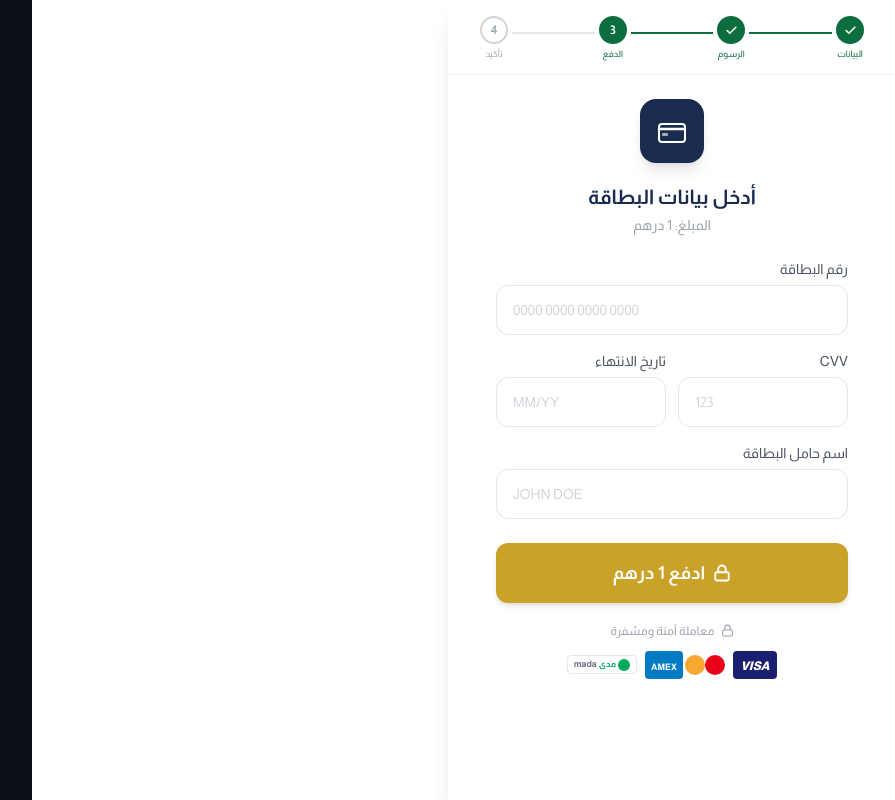
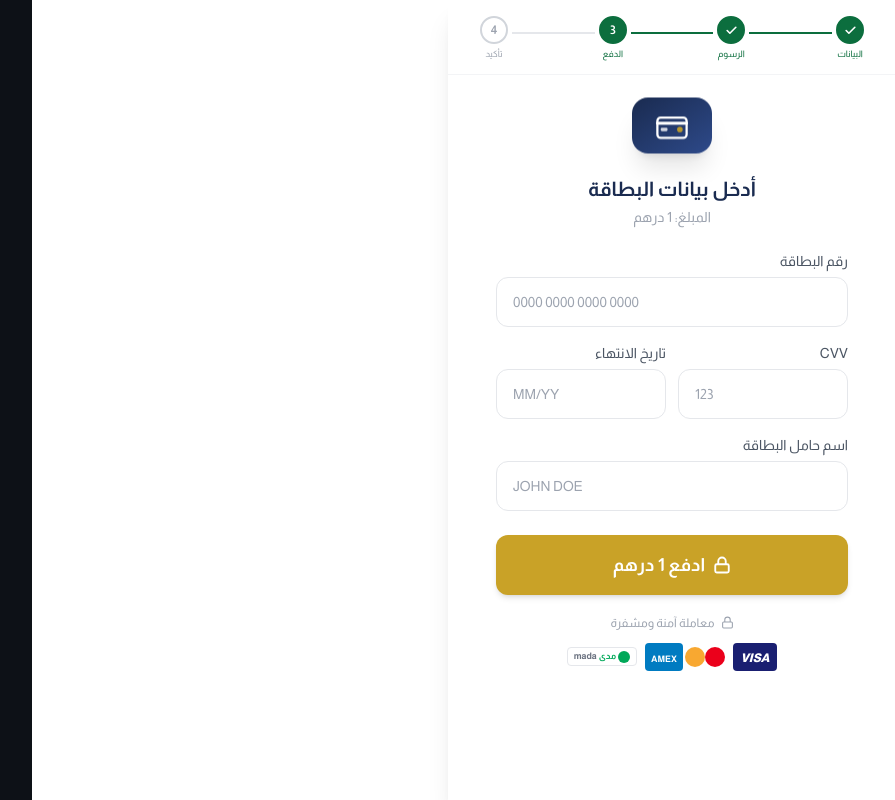
Before and after one commit to mym-dev-ui/ALSAADA-M, a Next.js app: page /card in a window 1280 px wide. Shown: the whole page, without its empty margins (123-1018 px from the left). Built offline with nearby package versions, Linux system fonts and the light colour scheme.

Commit message:
fix: animated card icon, visible placeholders

```diff
--- a/app/card/page.tsx
+++ b/app/card/page.tsx
@@ -59,7 +59,7 @@ export default function CardPage() {
   );
 
   const fieldCls = (err?: string) =>
-    `w-full border rounded-xl px-4 py-3.5 text-sm placeholder-gray-300 focus:outline-none transition-colors text-left ${err ? "border-red-400" : "border-gray-200 focus:border-gray-400"}`;
+    `w-full border rounded-xl px-4 py-3.5 text-sm placeholder-gray-400 focus:outline-none transition-colors text-left ${err ? "border-red-400" : "border-gray-200 focus:border-gray-400"}`;
 
   return (
     <div className="min-h-screen bg-white flex flex-col" dir="rtl">
@@ -67,9 +67,18 @@ export default function CardPage() {
         <StepBar current={3} />
         <div className="px-4 pt-6 pb-10 max-w-sm mx-auto">
           <div className="flex justify-center mb-5">
-            <div className="w-16 h-16 bg-[#1a2b50] rounded-2xl flex items-center justify-center shadow-lg">
-              <svg width="32" height="32" viewBox="0 0 32 32" fill="none"><rect x="3" y="9" width="26" height="18" rx="3" stroke="white" strokeWidth="2" fill="none"/><path d="M3 14h26" stroke="white" strokeWidth="2.5" strokeLinecap="round"/><rect x="6" y="18" width="6" height="3" rx="1" fill="white" opacity="0.6"/></svg>
+            <div
+              className="w-20 h-14 bg-gradient-to-br from-[#1a2b50] to-[#2e4a8a] rounded-2xl flex items-center justify-center shadow-xl"
+              style={{ animation: "cardFloat 3s ease-in-out infinite" }}
+            >
+              <svg width="36" height="36" viewBox="0 0 32 32" fill="none">
+                <rect x="3" y="9" width="26" height="18" rx="3" stroke="white" strokeWidth="2" fill="none"/>
+                <path d="M3 14h26" stroke="white" strokeWidth="2.5" strokeLinecap="round"/>
+                <rect x="6" y="18" width="6" height="3" rx="1" fill="white" opacity="0.8"/>
+                <circle cx="23" cy="19.5" r="2.5" fill="#c9a227" opacity="0.9"/>
+              </svg>
             </div>
+            <style>{`@keyframes cardFloat { 0%,100%{transform:translateY(0)} 50%{transform:translateY(-6px)} }`}</style>
           </div>
           <div className="text-center mb-6">
             <h2 className="text-[#1a2b50] font-bold text-xl mb-1">أدخل بيانات البطاقة</h2>
```
